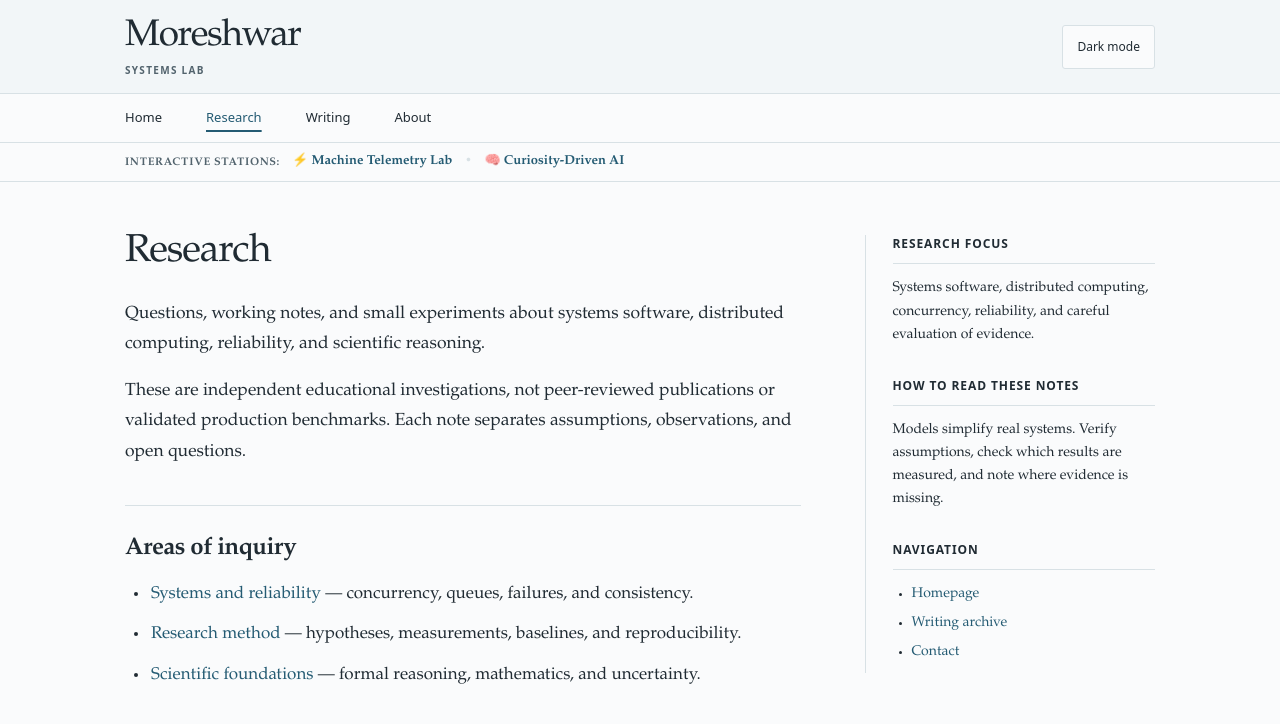
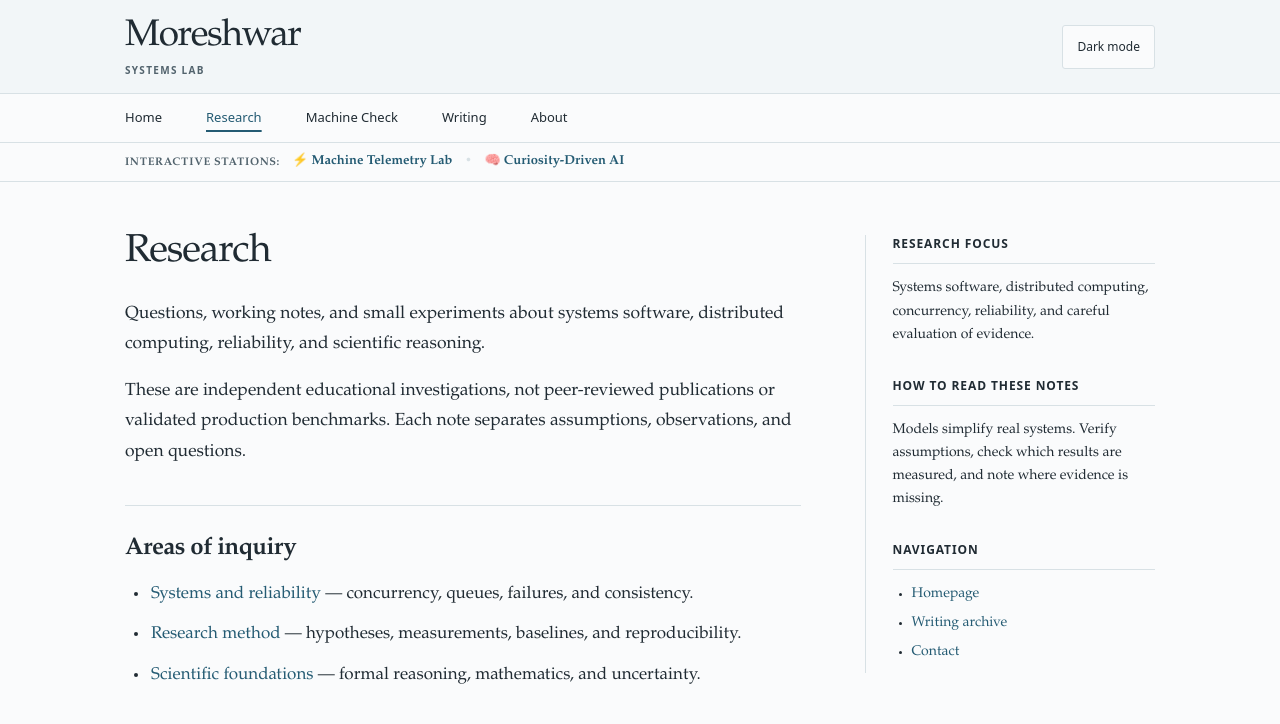
Before and after one commit to moreshwarp/Moreshwar, a plain HTML site: page studio.html in a window 1280 px wide. Shown: the top 724 px of the page. Drawn offline with Linux system fonts and the light colour scheme.

Commit message:
Add Machine Check to shared navigation

```diff
--- a/studio.html
+++ b/studio.html
@@ -28,6 +28,7 @@
   <div class="container nav-inner">
    <a href="index.html">Home</a>
    <a href="studio.html" aria-current="page">Research</a>
+   <a href="assets/machine-check/showcase.html" class="nav-tab-machine-check">Machine Check</a>
    <a href="reading-archive.html">Writing</a>
    <a href="index.html#about-profile">About</a>
   </div>
```
